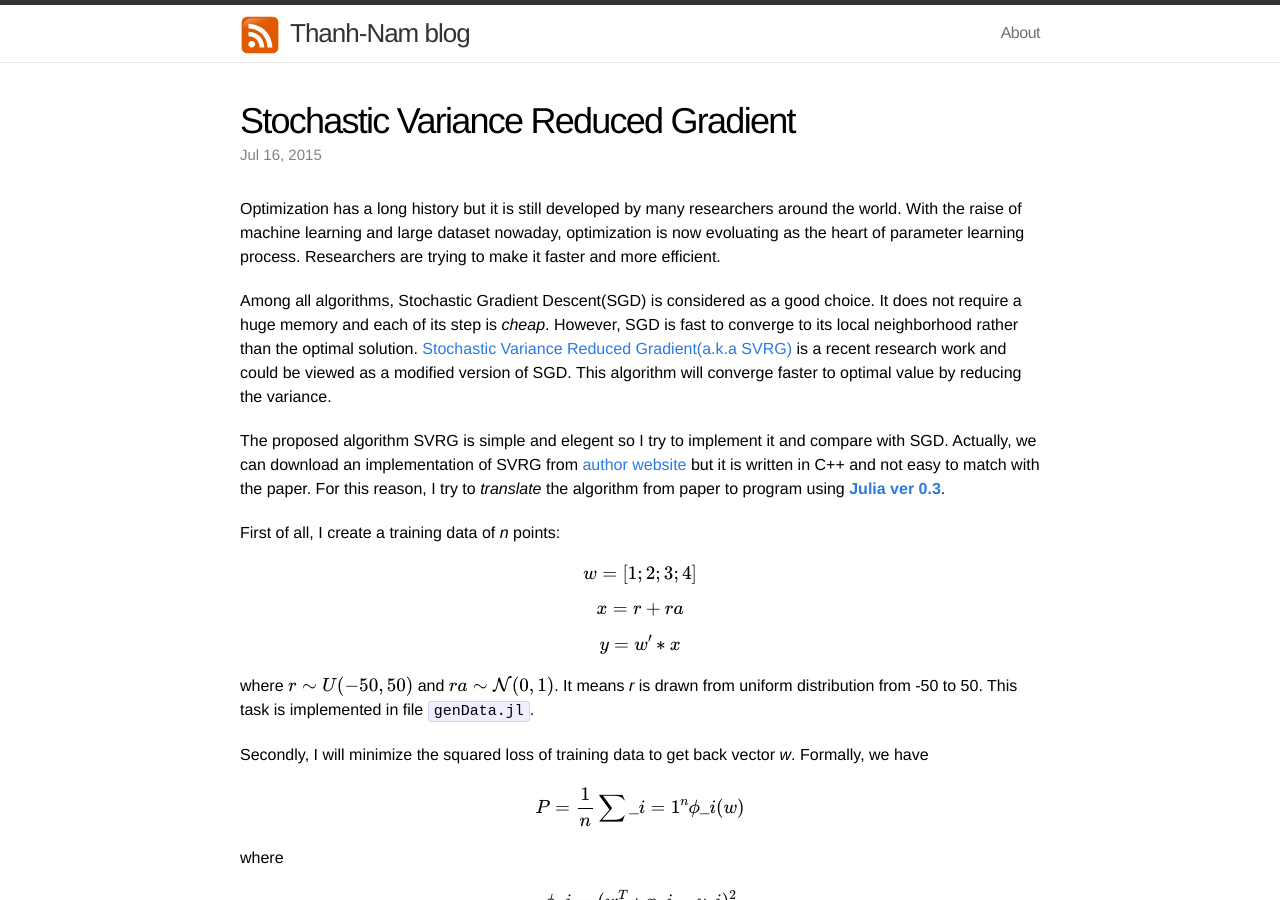
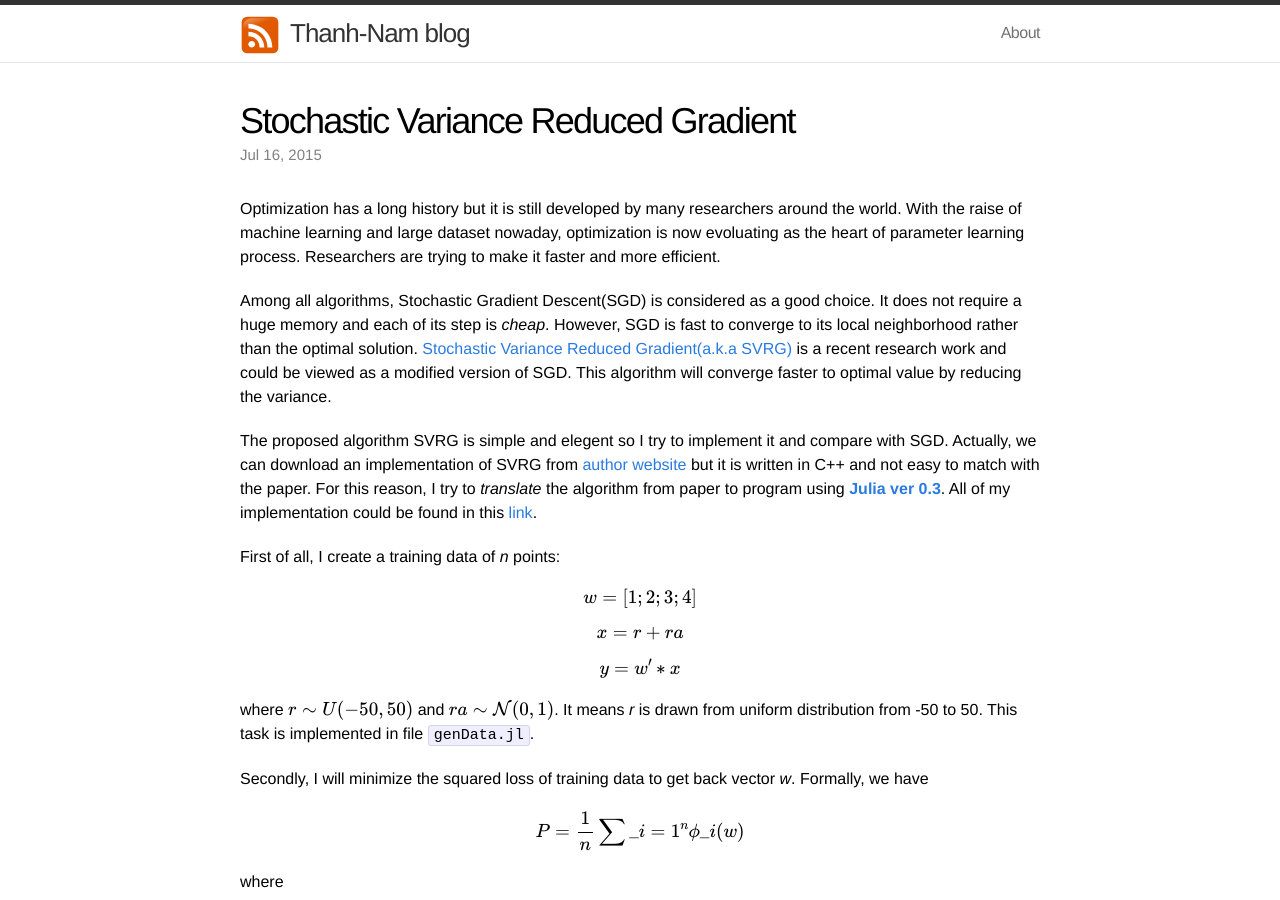
Before and after one commit to tndoan/tndoan.github.io, a Jekyll site: the page built from _posts/2015-07-16-sgd-svrg.markdown, in a window 1280 px wide and 900 px high. Built offline with Jekyll 4.4.1, drawn with Linux system fonts in a browser that asks for light colours; Markdown is read by kramdown in place of the engine named in the settings; formulas are drawn with MathJax 3.

Commit message:
add link to implemetation

```diff
--- a/_posts/2015-07-16-sgd-svrg.markdown
+++ b/_posts/2015-07-16-sgd-svrg.markdown
@@ -10,7 +10,7 @@ Optimization has a long history but it is still developed by many researchers ar
 
 Among all algorithms, Stochastic Gradient Descent(SGD) is considered as a good choice. It does not require a huge memory and each of its step is *cheap*. However, SGD is fast to converge to its local neighborhood rather than the optimal solution.  [Stochastic Variance Reduced Gradient(a.k.a SVRG)](http://stat.rutgers.edu/home/tzhang/papers/nips13-svrg.pdf) is a recent research work and could be viewed as a modified version of SGD. This algorithm will converge faster to optimal value by reducing the variance.
 
-The proposed algorithm SVRG is simple and elegent so I try to implement it and compare with SGD. Actually, we can download an implementation of SVRG from [author website](http://riejohnson.com/svrg_download.html) but it is written in C++ and not easy to match with the paper. For this reason, I try to *translate* the algorithm from paper to program using [**Julia ver 0.3**](https://github.com/JuliaLang/julia).
+The proposed algorithm SVRG is simple and elegent so I try to implement it and compare with SGD. Actually, we can download an implementation of SVRG from [author website](http://riejohnson.com/svrg_download.html) but it is written in C++ and not easy to match with the paper. For this reason, I try to *translate* the algorithm from paper to program using [**Julia ver 0.3**](https://github.com/JuliaLang/julia). All of my implementation could be found in this [link](https://github.com/tndoan/Learning_Stuff/tree/master/StoGradDes).
 
 First of all, I create a training data of *n* points:
 
```
